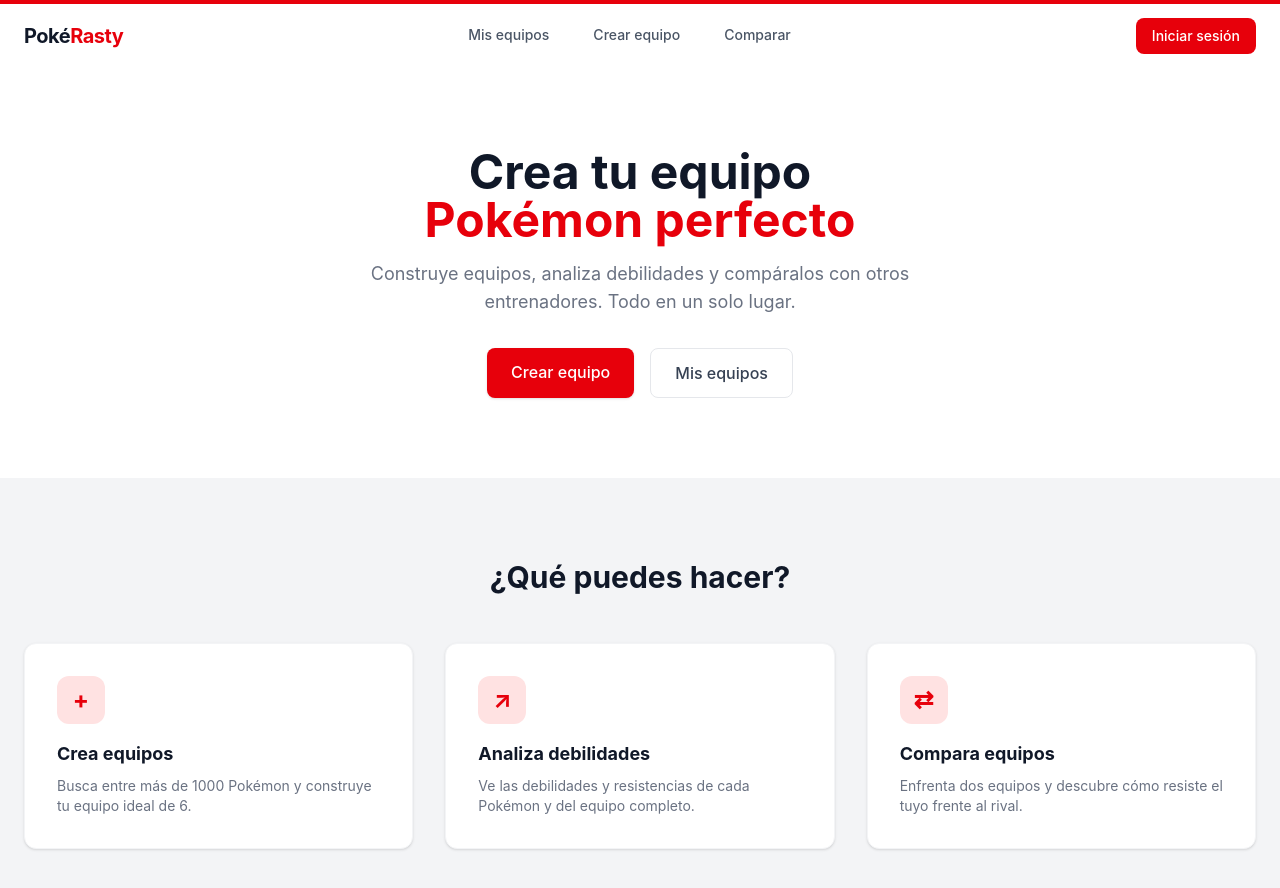
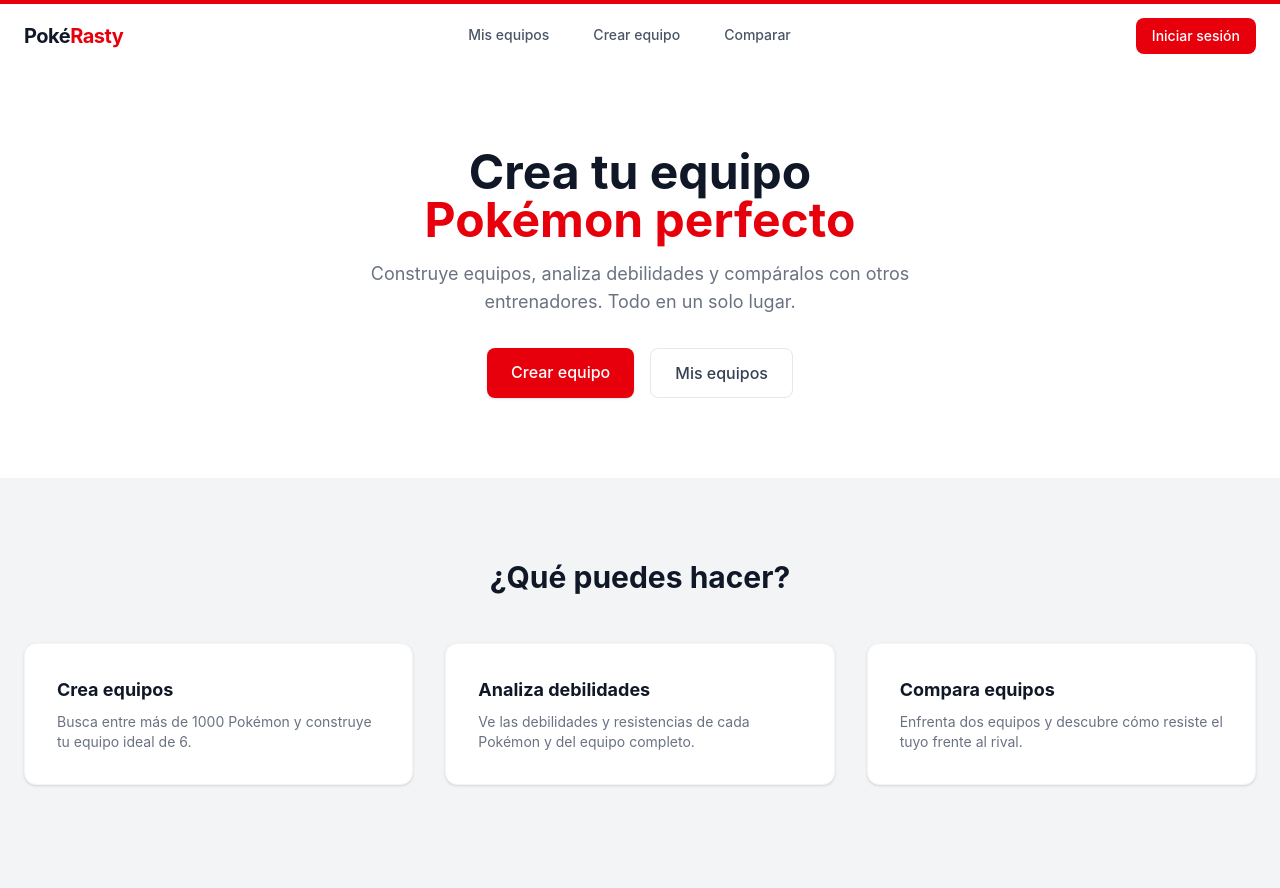
Before and after one commit to raulrasty/Pokerasty-, a Next.js app: page / in a window 1280 px wide. Shown: the top 888 px of the page. After the commit the page ends 865 px from the top, so only its background shows below. Built offline with nearby package versions, Linux system fonts and the light colour scheme; no server answers.

Commit message:
quitar iconos home

```diff
--- a/app/page.js
+++ b/app/page.js
@@ -35,25 +35,16 @@ export default function Home() {
         <h2 className="text-3xl font-bold text-gray-900 text-center mb-12">¿Qué puedes hacer?</h2>
         <div className="grid grid-cols-1 md:grid-cols-3 gap-8">
           <div className="bg-white rounded-xl border border-gray-100 shadow-sm p-8">
-            <div className="w-12 h-12 bg-red-100 rounded-xl flex items-center justify-center mb-4">
-              <span className="text-red-600 text-2xl font-bold">+</span>
-            </div>
             <h3 className="text-lg font-bold text-gray-900 mb-2">Crea equipos</h3>
             <p className="text-gray-500 text-sm">Busca entre más de 1000 Pokémon y construye tu equipo ideal de 6.</p>
           </div>
 
           <div className="bg-white rounded-xl border border-gray-100 shadow-sm p-8">
-            <div className="w-12 h-12 bg-red-100 rounded-xl flex items-center justify-center mb-4">
-              <span className="text-red-600 text-2xl font-bold">↗</span>
-            </div>
             <h3 className="text-lg font-bold text-gray-900 mb-2">Analiza debilidades</h3>
             <p className="text-gray-500 text-sm">Ve las debilidades y resistencias de cada Pokémon y del equipo completo.</p>
           </div>
 
           <div className="bg-white rounded-xl border border-gray-100 shadow-sm p-8">
-            <div className="w-12 h-12 bg-red-100 rounded-xl flex items-center justify-center mb-4">
-              <span className="text-red-600 text-2xl font-bold">⇄</span>
-            </div>
             <h3 className="text-lg font-bold text-gray-900 mb-2">Compara equipos</h3>
             <p className="text-gray-500 text-sm">Enfrenta dos equipos y descubre cómo resiste el tuyo frente al rival.</p>
           </div>
```
